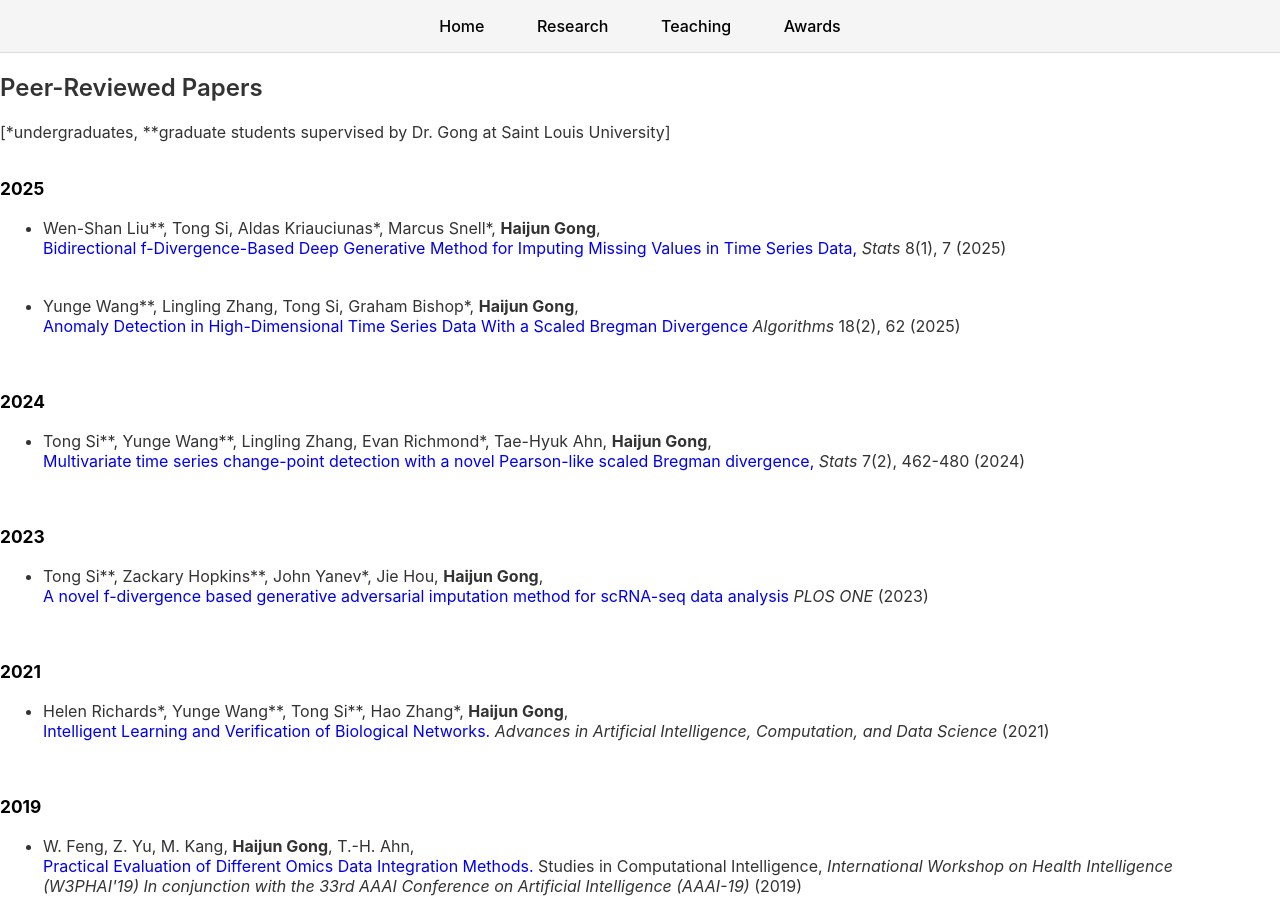
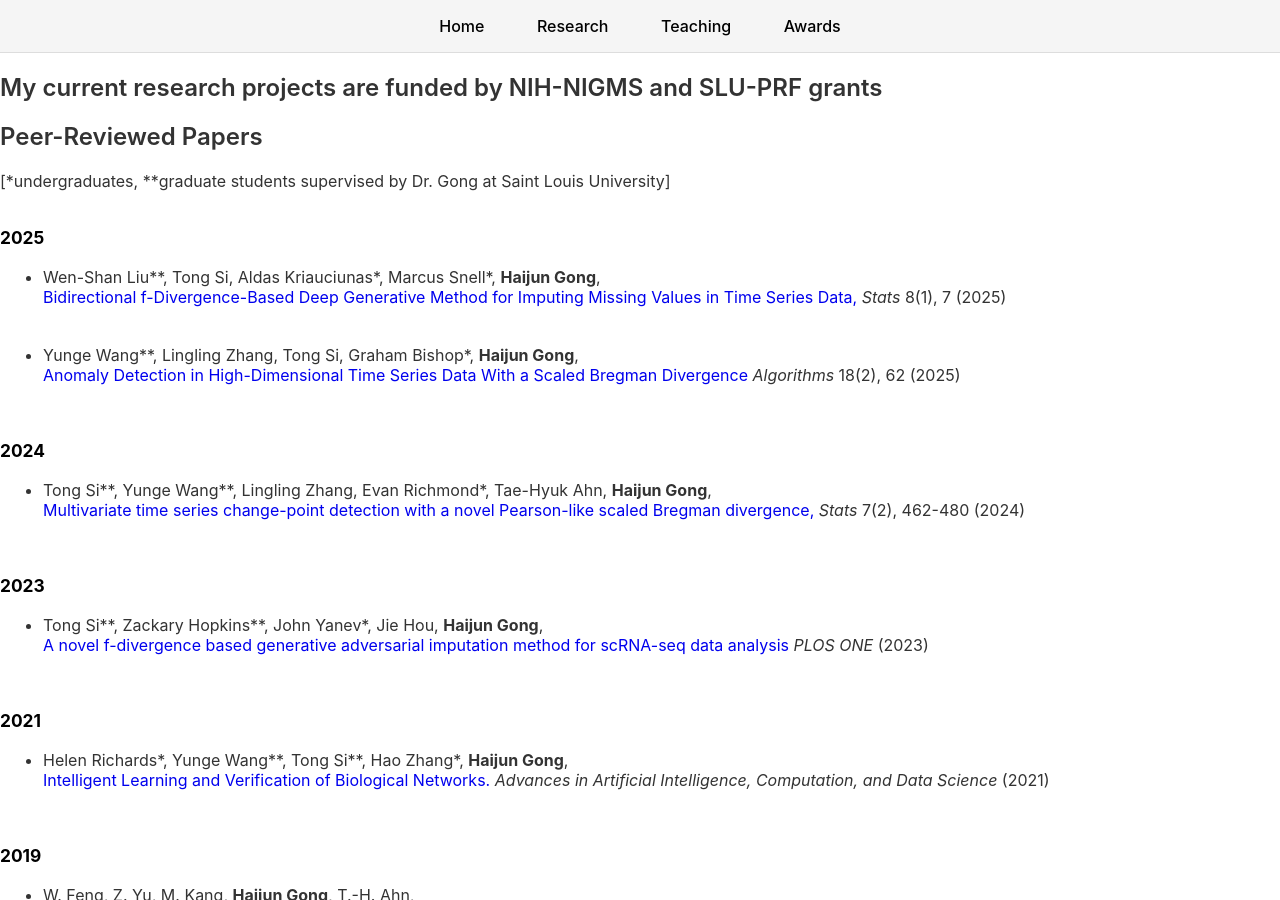
Before and after one commit to GongData/gongData.github.io, a Jekyll site: the page built from _pages/Research.md, in a window 1280 px wide and 900 px high. Built offline with Jekyll 4.4.1, drawn with Linux system fonts in a browser that asks for light colours.

Commit message:
Update Research.md

```diff
--- a/_pages/Research.md
+++ b/_pages/Research.md
@@ -3,6 +3,8 @@ layout: page
 title: "Research"
 permalink: /Research/
 ---
+
+## My current research projects are funded by NIH-NIGMS and SLU-PRF grants ##
 
 ##  Peer-Reviewed Papers
 
```
